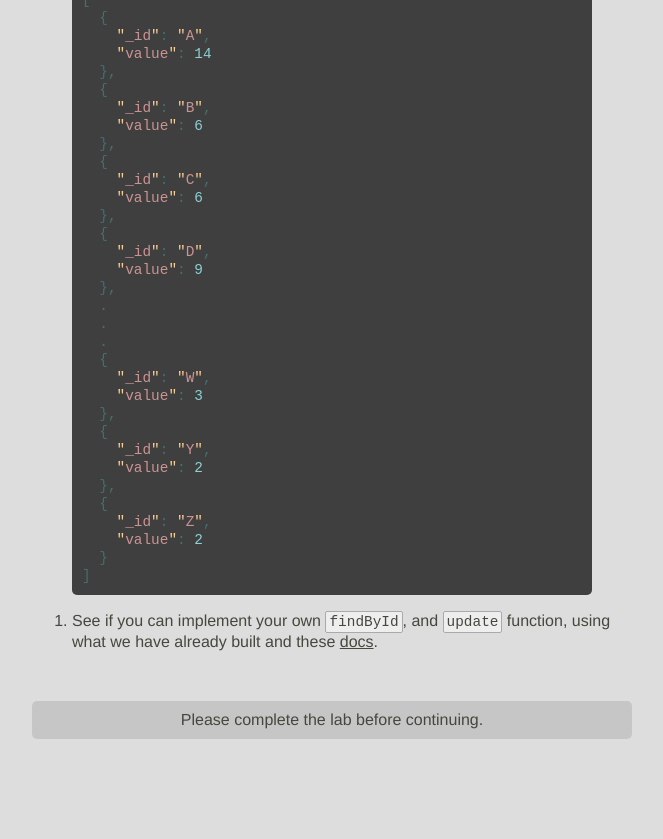
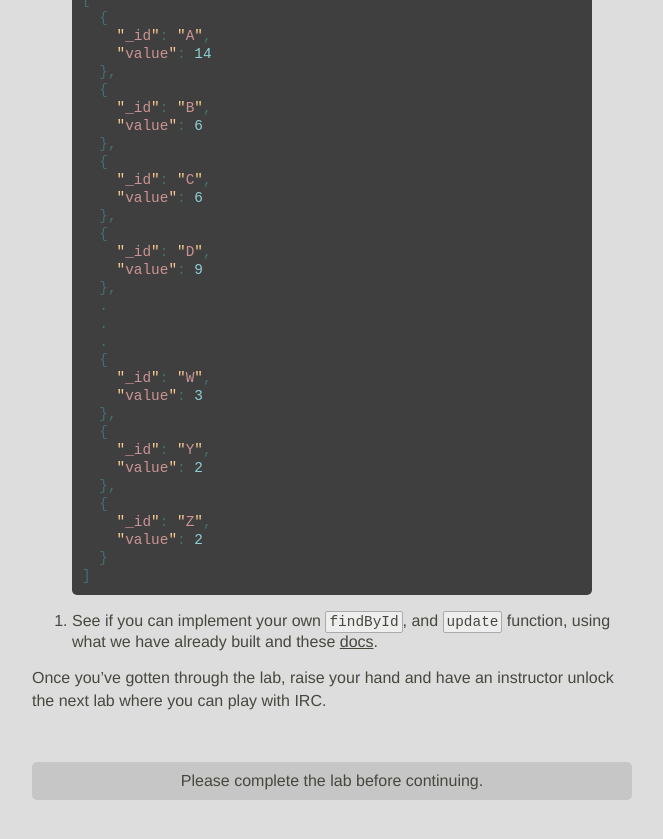
Before and after one commit to JavaScriptKC/workshop, a Jekyll site: the page built from _posts/2012-11-5-data-storage.md, in a window 1280 px wide and 900 px high, scrolled down 4905 px. Shown: the top 839 px of the window, without its empty margins (308-971 px from the left). Built offline with Jekyll 4.4.1, drawn with Linux system fonts in a browser that asks for light colours; nearby versions of some CDN libraries; some web fonts are replaced; comment, search, counter and statistics services are not loaded.

Commit message:
add outro to data storage

```diff
--- a/_posts/2012-11-5-data-storage.md
+++ b/_posts/2012-11-5-data-storage.md
@@ -286,3 +286,5 @@ got counts by first name!
 {% endhighlight %}
 
 14. See if you can implement your own `findById`, and `update` function, using what we have already built and these [docs](http://mongodb.github.com/node-mongodb-native/).
+
+Once you've gotten through the lab, raise your hand and have an instructor unlock the next lab where you can play with IRC.
```
